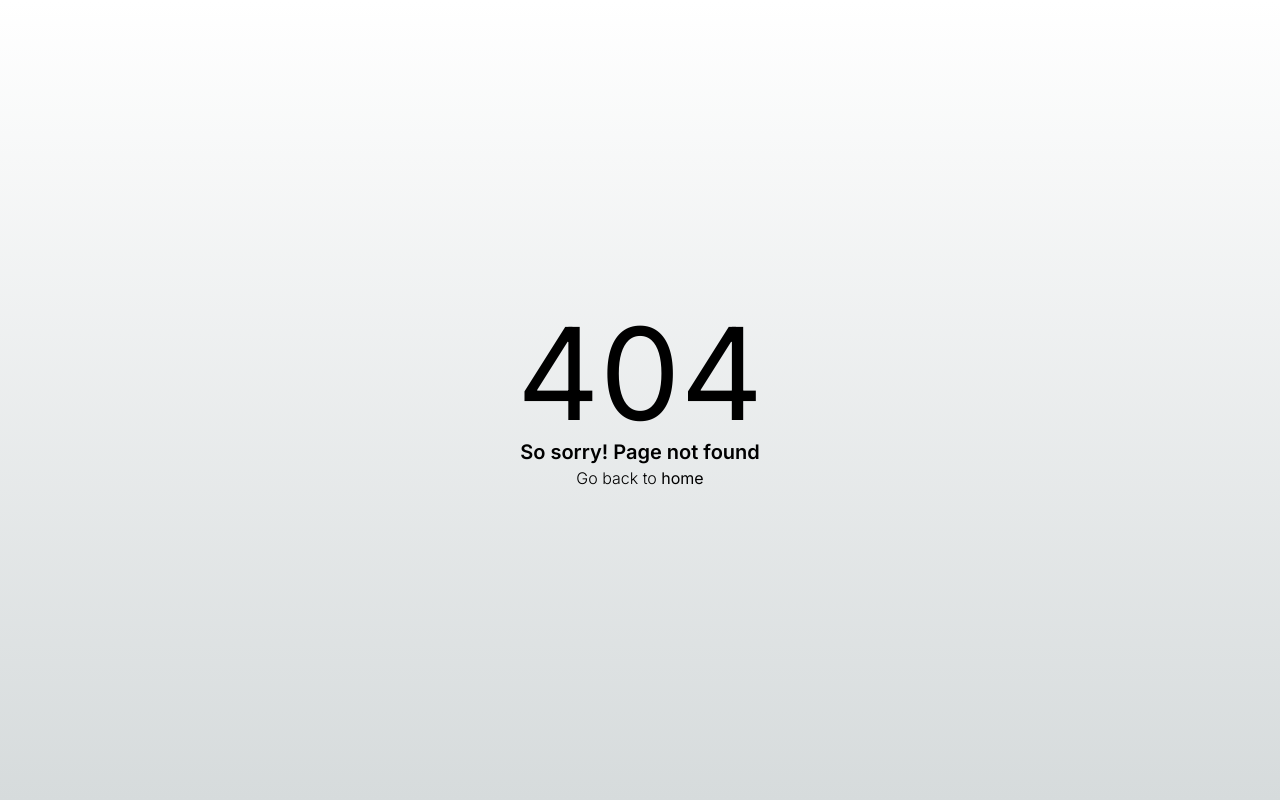
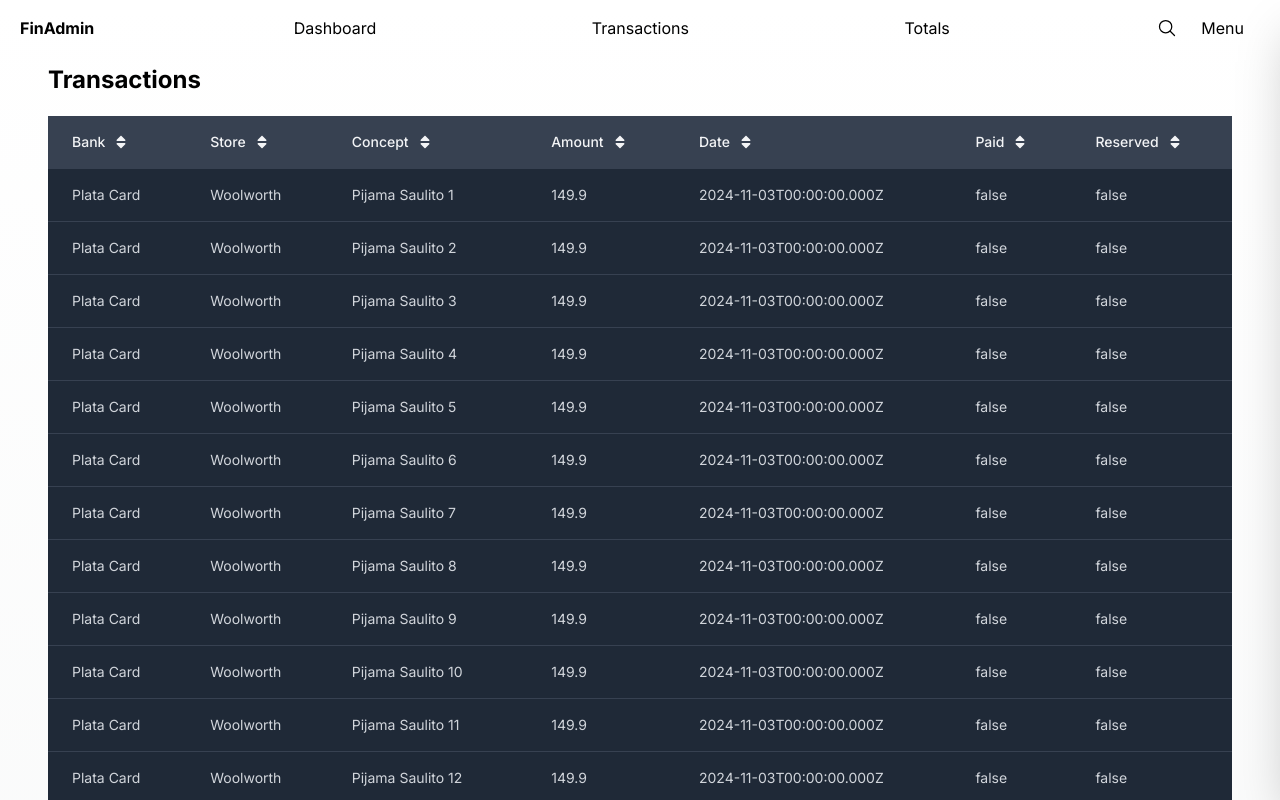
Before and after one commit to brandonjcg/finadmin-client-v2, a Next.js app: page /transaction in a window 1280 px wide. Before the commit this address had no page. Shown: the top 800 px of the page. Built offline with nearby package versions, Linux system fonts and the light colour scheme.

Commit message:
feat(components): :sparkles: create skeleton of table
with dummy data

```diff
--- /dev/null
+++ b/src/app/(finadmin)/transaction/page.tsx
@@ -0,0 +1,69 @@
+import { ColumnDef } from '@tanstack/react-table';
+import { DataTable } from '@/components';
+import { ITransaction } from '@/interfaces';
+
+async function getData() {
+  await new Promise((resolve) => setTimeout(resolve, 1000));
+
+  return Array.from({ length: 127 }).map((_row, index) => ({
+    _id: '67284fc4ff1ca327f163fcd0',
+    amount: 149.9,
+    concept: `Pijama Saulito ${index + 1}`,
+    bank: {
+      _id: '12f16a203067606140641235',
+      name: 'Plata Card',
+      logo: 'https://platacard.mx/static/origination-client-web/metadata/default-preview.png',
+    },
+    store: 'Woolworth',
+    date: '2024-11-03T00:00:00.000Z',
+    additionalComments: '',
+    isReserved: false,
+    isPaid: false,
+    active: true,
+    createdAt: '2024-11-04T04:38:28.527Z',
+    updatedAt: '2024-11-04T04:38:28.527Z',
+    __v: 0,
+  }));
+}
+
+const columns: ColumnDef<ITransaction>[] = [
+  {
+    accessorKey: 'bank.name',
+    header: 'Bank',
+  },
+  {
+    accessorKey: 'store',
+    header: 'Store',
+  },
+  {
+    accessorKey: 'concept',
+    header: 'Concept',
+  },
+  {
+    accessorKey: 'amount',
+    header: 'Amount',
+  },
+  {
+    accessorKey: 'date',
+    header: 'Date',
+  },
+  {
+    accessorKey: 'isPaid',
+    header: 'Paid',
+  },
+  {
+    accessorKey: 'isReserved',
+    header: 'Reserved',
+  },
+];
+
+export default async function TransactionPage() {
+  const data = await getData();
+
+  return (
+    <>
+      <h1 className="text-2xl font-bold mb-5">Transactions</h1>
+      <DataTable columns={columns} data={data} />
+    </>
+  );
+}
--- /dev/null
+++ b/src/components/Table/Table.tsx
@@ -0,0 +1,57 @@
+'use client';
+
+import { useState } from 'react';
+import {
+  ColumnDef,
+  getCoreRowModel,
+  getSortedRowModel,
+  SortingState,
+  useReactTable,
+} from '@tanstack/react-table';
+import { TableRowEmpty } from './TableRowEmpty';
+import { TableRow } from './TableRow';
+import { TableHeader } from './TableHeader';
+
+interface DataTableProps<TData, TValue> {
+  columns: ColumnDef<TData, TValue>[];
+  data: TData[];
+}
+
+export function DataTable<TData, TValue>({
+  columns,
+  data,
+}: DataTableProps<TData, TValue>) {
+  const [sorting, setSorting] = useState<SortingState>([]);
+
+  const table = useReactTable({
+    data,
+    columns,
+    getCoreRowModel: getCoreRowModel(),
+    onSortingChange: setSorting,
+    getSortedRowModel: getSortedRowModel(),
+    state: {
+      sorting,
+    },
+  });
+
+  return (
+    <div className="overflow-x-auto">
+      <table className="w-full border-collapse bg-gray-800 text-left text-sm text-gray-300">
+        <thead className="bg-gray-700">
+          {table.getHeaderGroups().map((headerGroup) => (
+            <TableHeader key={headerGroup.id} headerGroup={headerGroup} />
+          ))}
+        </thead>
+        <tbody className="divide-y divide-gray-700 border-t border-gray-700">
+          {table.getRowModel().rows?.length ? (
+            table
+              .getRowModel()
+              .rows.map((row) => <TableRow key={row.id} row={row} />)
+          ) : (
+            <TableRowEmpty rowsCount={columns.length} />
+          )}
+        </tbody>
+      </table>
+    </div>
+  );
+}
--- /dev/null
+++ b/src/components/Table/TableHeader.tsx
@@ -0,0 +1,34 @@
+import { HeaderGroup, flexRender } from '@tanstack/react-table';
+import { FaSort, FaSortUp, FaSortDown } from 'react-icons/fa';
+
+interface TableHeaderProps<TData> {
+  headerGroup: HeaderGroup<TData>;
+}
+
+export function TableHeader<TData>({ headerGroup }: TableHeaderProps<TData>) {
+  return (
+    <tr key={headerGroup.id}>
+      {headerGroup.headers.map((header) => (
+        <th key={header.id} className="px-6 py-4 font-medium text-gray-100">
+          {header.isPlaceholder ? null : (
+            <div
+              className="flex items-center cursor-pointer"
+              onClick={header.column.getToggleSortingHandler()}
+            >
+              {flexRender(header.column.columnDef.header, header.getContext())}
+              <span className="ml-2">
+                {header.column.getIsSorted() === 'asc' ? (
+                  <FaSortUp className="h-4 w-4" />
+                ) : header.column.getIsSorted() === 'desc' ? (
+                  <FaSortDown className="h-4 w-4" />
+                ) : (
+                  <FaSort className="h-4 w-4" />
+                )}
+              </span>
+            </div>
+          )}
+        </th>
+      ))}
+    </tr>
+  );
+}
--- /dev/null
+++ b/src/components/Table/TableRow.tsx
@@ -0,0 +1,17 @@
+import { Row, flexRender } from '@tanstack/react-table';
+
+interface Props<TData> {
+  row: Row<TData>;
+}
+
+export const TableRow = <TData,>({ row }: Props<TData>) => {
+  return (
+    <tr key={row.id} className="hover:bg-gray-700">
+      {row.getVisibleCells().map((cell) => (
+        <td key={cell.id} className="px-6 py-4">
+          {flexRender(cell.column.columnDef.cell, cell.getContext())}
+        </td>
+      ))}
+    </tr>
+  );
+};
--- /dev/null
+++ b/src/components/Table/TableRowEmpty.tsx
@@ -0,0 +1,13 @@
+interface Props {
+  rowsCount: number;
+}
+
+export const TableRowEmpty = ({ rowsCount }: Props) => {
+  return (
+    <tr>
+      <td colSpan={rowsCount} className="h-24 text-center">
+        No results.
+      </td>
+    </tr>
+  );
+};
--- /dev/null
+++ b/src/components/Table/index.ts
@@ -0,0 +1 @@
+export * from './Table';
--- a/src/components/index.ts
+++ b/src/components/index.ts
@@ -1,3 +1,4 @@
 export * from './Footer';
 export * from './SidebarMenu';
+export * from './Table';
 export * from './TopMenu';
--- /dev/null
+++ b/src/interfaces/bank.interface.ts
@@ -0,0 +1,5 @@
+export interface IBank {
+  _id: string;
+  name: string;
+  logo: string;
+}
--- /dev/null
+++ b/src/interfaces/index.ts
@@ -0,0 +1,2 @@
+export * from './bank.interface';
+export * from './transaction.interface';
```
Also changed, not shown: package.json (+4 -3 lines), src/interfaces/transaction.interface.ts (added, +17 -0 lines), 1 other file (tests, documents, lock files or other folders).
